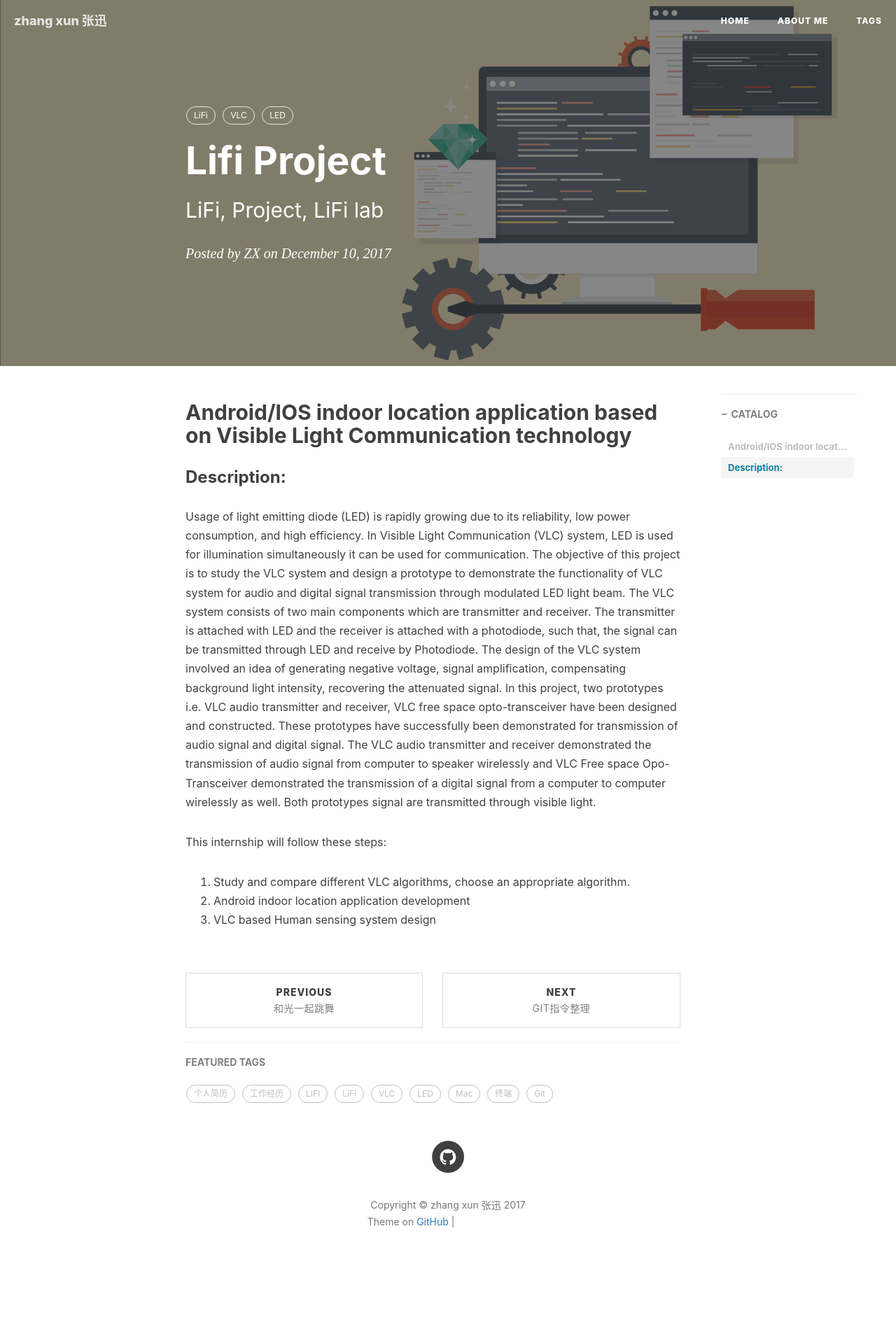
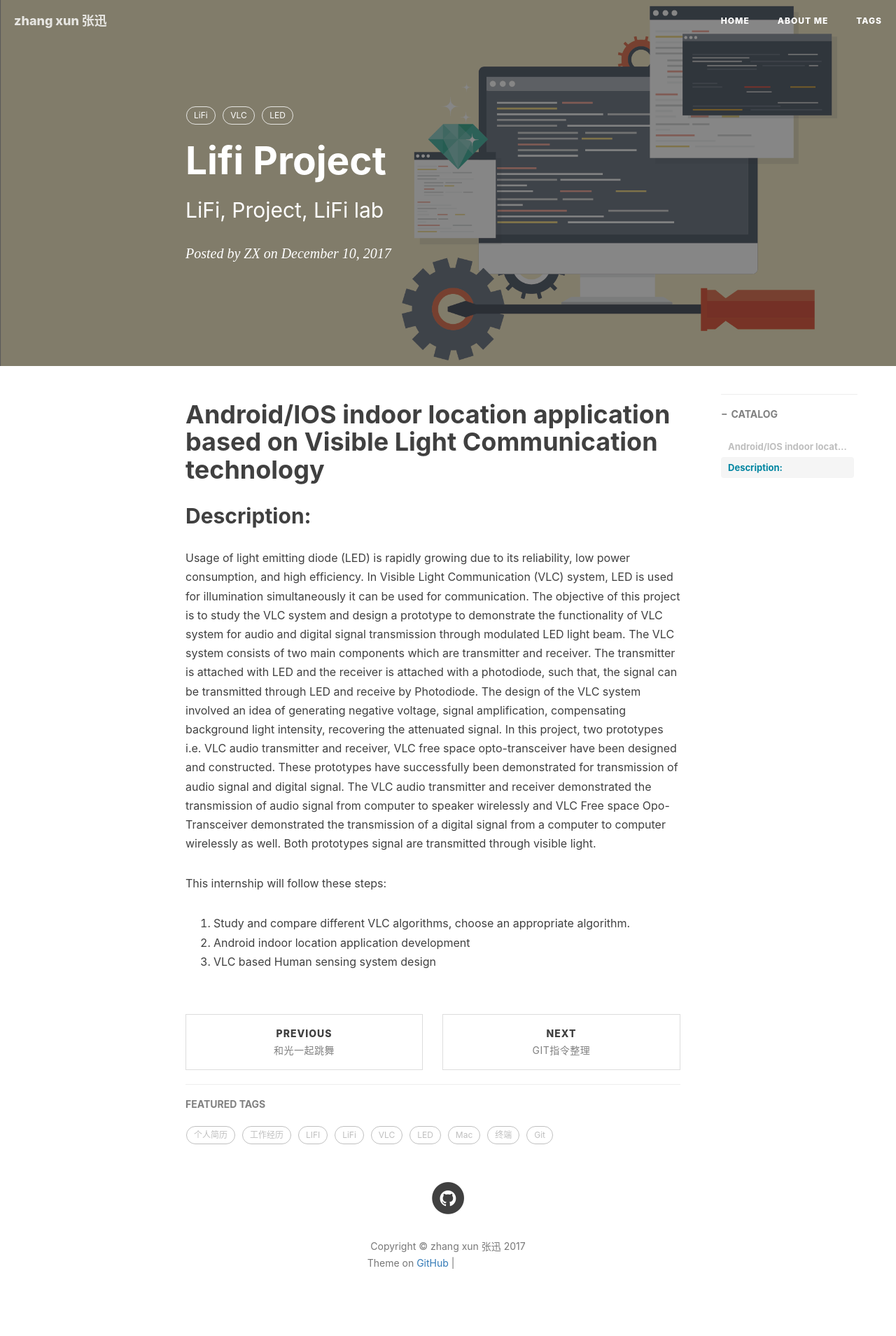
Before and after one commit to zhangxun0501/zhangxun0501.github.io, a Jekyll site: the page built from _posts/2017-12-10-LiFi-project.md, in a window 1280 px wide. Shown: the whole page at 70% size. Built offline with Jekyll 4.4.1, drawn with Linux system fonts in a browser that asks for light colours; nearby versions of some CDN libraries; comment, search, counter and statistics services are not loaded; before the commit the page ends 1850 px from its top, so only the background shows below that; grey boxes are pictures that could not be loaded.

```diff
--- a/_posts/2017-12-10-LiFi-project.md
+++ b/_posts/2017-12-10-LiFi-project.md
@@ -11,9 +11,9 @@ tags:
   - LED
 ---
 
-##  Android/IOS indoor location application based on Visible Light Communication technology
+# Android/IOS indoor location application based on Visible Light Communication technology
 
-### Description:
+## Description:
 
 Usage of light emitting diode (LED) is rapidly growing due to its reliability, low power consumption, and high efficiency. In Visible Light Communication (VLC) system, LED is used for illumination simultaneously it can be used for communication. The objective of this project is to study the VLC system and design a prototype to demonstrate the functionality of VLC system for audio and digital signal transmission through modulated LED light beam. The VLC system consists of two main components which are transmitter and receiver. The transmitter is attached with LED and the receiver is attached with a photodiode, such that, the signal can be transmitted through LED and receive by Photodiode. The design of the VLC system involved an idea of generating negative voltage, signal amplification, compensating background light intensity, recovering the attenuated signal. In this project, two prototypes i.e. VLC audio transmitter and receiver, VLC free space opto-transceiver have been designed and constructed. These prototypes have successfully been demonstrated for transmission of audio signal and digital signal. The VLC audio transmitter and receiver demonstrated the transmission of audio signal from computer to speaker wirelessly and VLC Free space Opo- Transceiver demonstrated the transmission of a digital signal from a computer to computer wirelessly as well. Both prototypes signal are transmitted through visible light.
 
```
